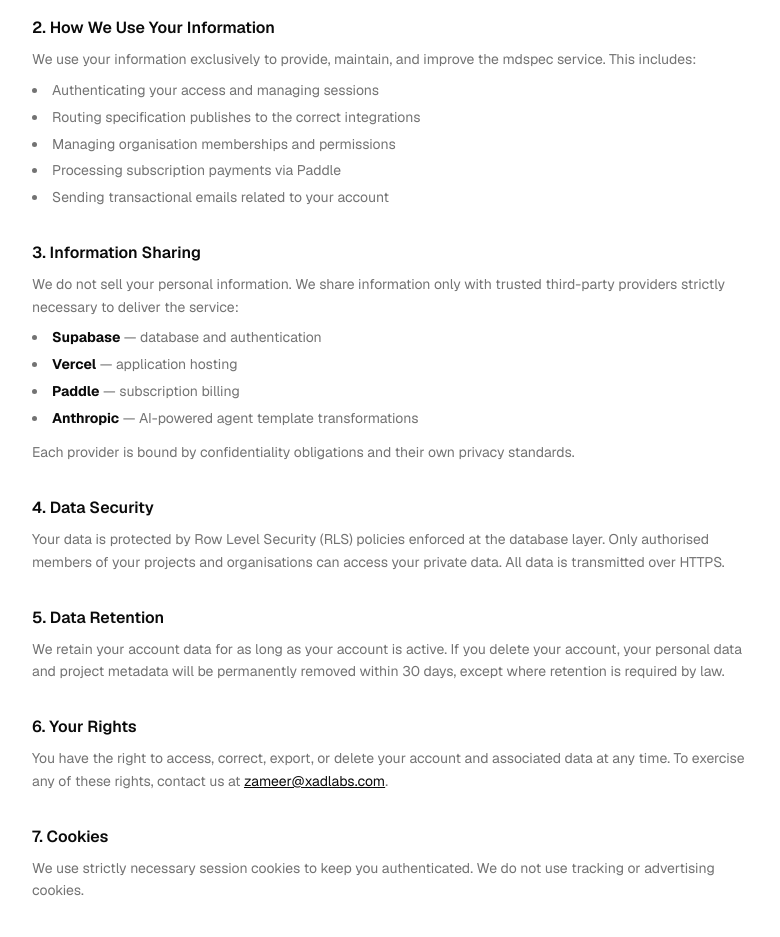
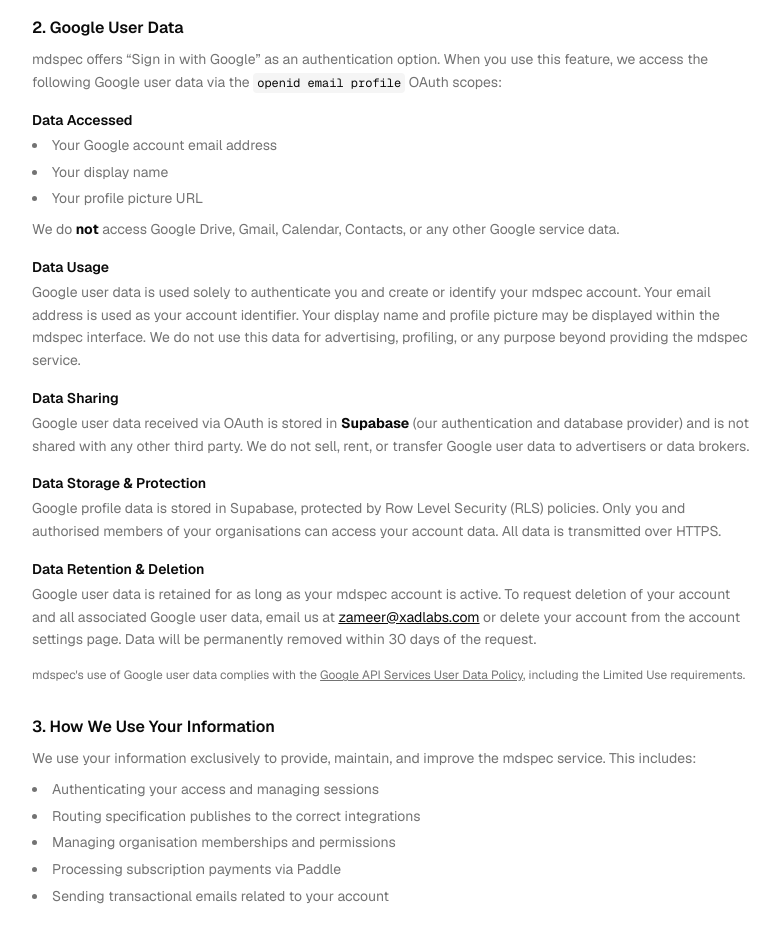
Before and after one commit to mohzameer/mdspecr2, a Next.js app in the folder apps/web/: page /privacy in a window 1280 px wide. Shown: the part 480-1417 px from the top of the page, without its empty margins (248-1028 px from the left). Built offline with nearby package versions, Linux system fonts and the light colour scheme.

Commit message:
Updated policy

```diff
--- a/apps/web/app/privacy/page.tsx
+++ b/apps/web/app/privacy/page.tsx
@@ -12,7 +12,7 @@ export default function PrivacyPolicyPage() {
 
       <main className="px-6 py-16 max-w-3xl mx-auto">
         <h1 className="text-3xl font-semibold tracking-tight mb-2">Privacy Policy</h1>
-        <p className="text-sm text-muted-foreground mb-10">Last updated: April 25, 2025</p>
+        <p className="text-sm text-muted-foreground mb-10">Last updated: May 8, 2026</p>
 
         <div className="space-y-8 text-sm leading-relaxed">
           <p className="text-muted-foreground">
@@ -24,7 +24,36 @@ export default function PrivacyPolicyPage() {
             <p className="mt-3">Specification content itself is <strong className="text-foreground">never stored</strong> on our servers — it flows directly from your CI pipeline to your connected target tool (e.g. ClickUp, S3). Only the metadata required to route and track that content is retained.</p>
           </Section>
 
-          <Section title="2. How We Use Your Information">
+          <Section title="2. Google User Data">
+            <p>mdspec offers &ldquo;Sign in with Google&rdquo; as an authentication option. When you use this feature, we access the following Google user data via the <code className="text-foreground font-mono text-xs bg-muted px-1 py-0.5 rounded">openid email profile</code> OAuth scopes:</p>
+
+            <h3 className="text-sm font-semibold text-foreground mt-4 mb-1">Data Accessed</h3>
+            <ul className="list-disc list-inside space-y-1 text-muted-foreground">
+              <li>Your Google account email address</li>
+              <li>Your display name</li>
+              <li>Your profile picture URL</li>
+            </ul>
+            <p className="mt-2">We do <strong className="text-foreground">not</strong> access Google Drive, Gmail, Calendar, Contacts, or any other Google service data.</p>
+
+            <h3 className="text-sm font-semibold text-foreground mt-4 mb-1">Data Usage</h3>
+            <p>Google user data is used solely to authenticate you and create or identify your mdspec account. Your email address is used as your account identifier. Your display name and profile picture may be displayed within the mdspec interface. We do not use this data for advertising, profiling, or any purpose beyond providing the mdspec service.</p>
+
+            <h3 className="text-sm font-semibold text-foreground mt-4 mb-1">Data Sharing</h3>
+            <p>Google user data received via OAuth is stored in <strong className="text-foreground">Supabase</strong> (our authentication and database provider) and is not shared with any other third party. We do not sell, rent, or transfer Google user data to advertisers or data brokers.</p>
+
+            <h3 className="text-sm font-semibold text-foreground mt-4 mb-1">Data Storage &amp; Protection</h3>
+            <p>Google profile data is stored in Supabase, protected by Row Level Security (RLS) policies. Only you and authorised members of your organisations can access your account data. All data is transmitted over HTTPS.</p>
+
+            <h3 className="text-sm font-semibold text-foreground mt-4 mb-1">Data Retention &amp; Deletion</h3>
+            <p>Google user data is retained for as long as your mdspec account is active. To request deletion of your account and all associated Google user data, email us at{' '}
+              <a href="mailto:zameer@xadlabs.com" className="underline text-foreground hover:text-muted-foreground transition-colors">zameer@xadlabs.com</a>
+              {' '}or delete your account from the account settings page. Data will be permanently removed within 30 days of the request.
+            </p>
+
+            <p className="mt-4 text-xs text-muted-foreground">mdspec&apos;s use of Google user data complies with the <a href="https://developers.google.com/terms/api-services-user-data-policy" className="underline hover:text-foreground transition-colors" target="_blank" rel="noopener noreferrer">Google API Services User Data Policy</a>, including the Limited Use requirements.</p>
+          </Section>
+
+          <Section title="3. How We Use Your Information">
             <p>We use your information exclusively to provide, maintain, and improve the mdspec service. This includes:</p>
             <ul className="list-disc list-inside mt-2 space-y-1 text-muted-foreground">
               <li>Authenticating your access and managing sessions</li>
@@ -35,7 +64,7 @@ export default function PrivacyPolicyPage() {
             </ul>
           </Section>
 
-          <Section title="3. Information Sharing">
+          <Section title="4. Information Sharing">
             <p>We do not sell your personal information. We share information only with trusted third-party providers strictly necessary to deliver the service:</p>
             <ul className="list-disc list-inside mt-2 space-y-1 text-muted-foreground">
               <li><strong className="text-foreground">Supabase</strong> — database and authentication</li>
@@ -46,15 +75,15 @@ export default function PrivacyPolicyPage() {
             <p className="mt-3">Each provider is bound by confidentiality obligations and their own privacy standards.</p>
           </Section>
 
-          <Section title="4. Data Security">
+          <Section title="5. Data Security">
             <p>Your data is protected by Row Level Security (RLS) policies enforced at the database layer. Only authorised members of your projects and organisations can access your private data. All data is transmitted over HTTPS.</p>
           </Section>
 
-          <Section title="5. Data Retention">
+          <Section title="6. Data Retention">
             <p>We retain your account data for as long as your account is active. If you delete your account, your personal data and project metadata will be permanently removed within 30 days, except where retention is required by law.</p>
           </Section>
 
-          <Section title="6. Your Rights">
+          <Section title="7. Your Rights">
             <p>You have the right to access, correct, export, or delete your account and associated data at any time. To exercise any of these rights, contact us at{' '}
               <a href="mailto:zameer@xadlabs.com" className="underline text-foreground hover:text-muted-foreground transition-colors">
                 zameer@xadlabs.com
@@ -63,15 +92,15 @@ export default function PrivacyPolicyPage() {
             </p>
           </Section>
 
-          <Section title="7. Cookies">
+          <Section title="8. Cookies">
             <p>We use strictly necessary session cookies to keep you authenticated. We do not use tracking or advertising cookies.</p>
           </Section>
 
-          <Section title="8. Governing Law &amp; Jurisdiction">
+          <Section title="9. Governing Law &amp; Jurisdiction">
             <p>This Privacy Policy and any matters relating to the collection and use of your data are governed by the laws of Sri Lanka and shall be resolved exclusively in the courts of Sri Lanka.</p>
           </Section>
 
-          <Section title="9. Contact">
+          <Section title="10. Contact">
             <p>
               Questions about this policy? Email us at{' '}
               <a href="mailto:zameer@xadlabs.com" className="underline text-foreground hover:text-muted-foreground transition-colors">
```
Also changed, not shown: 1 other file (tests, documents, lock files or other folders).
